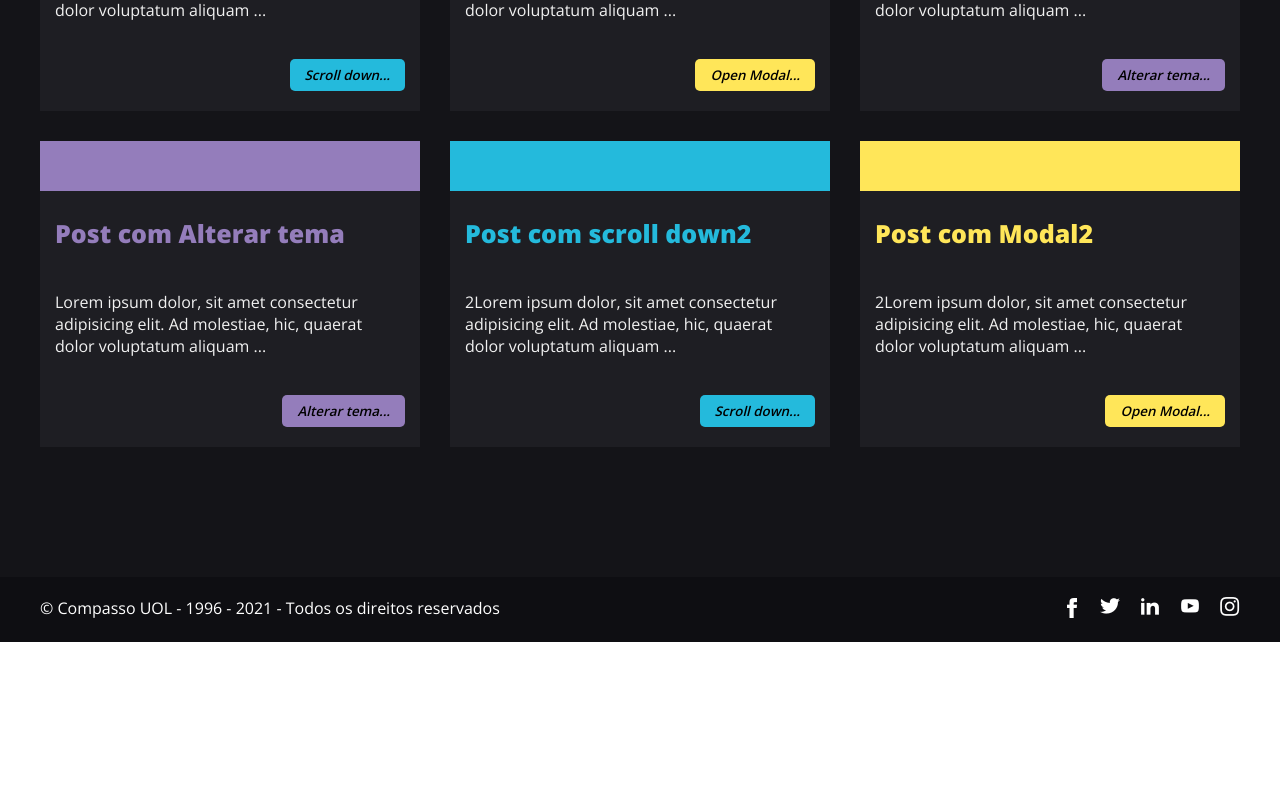
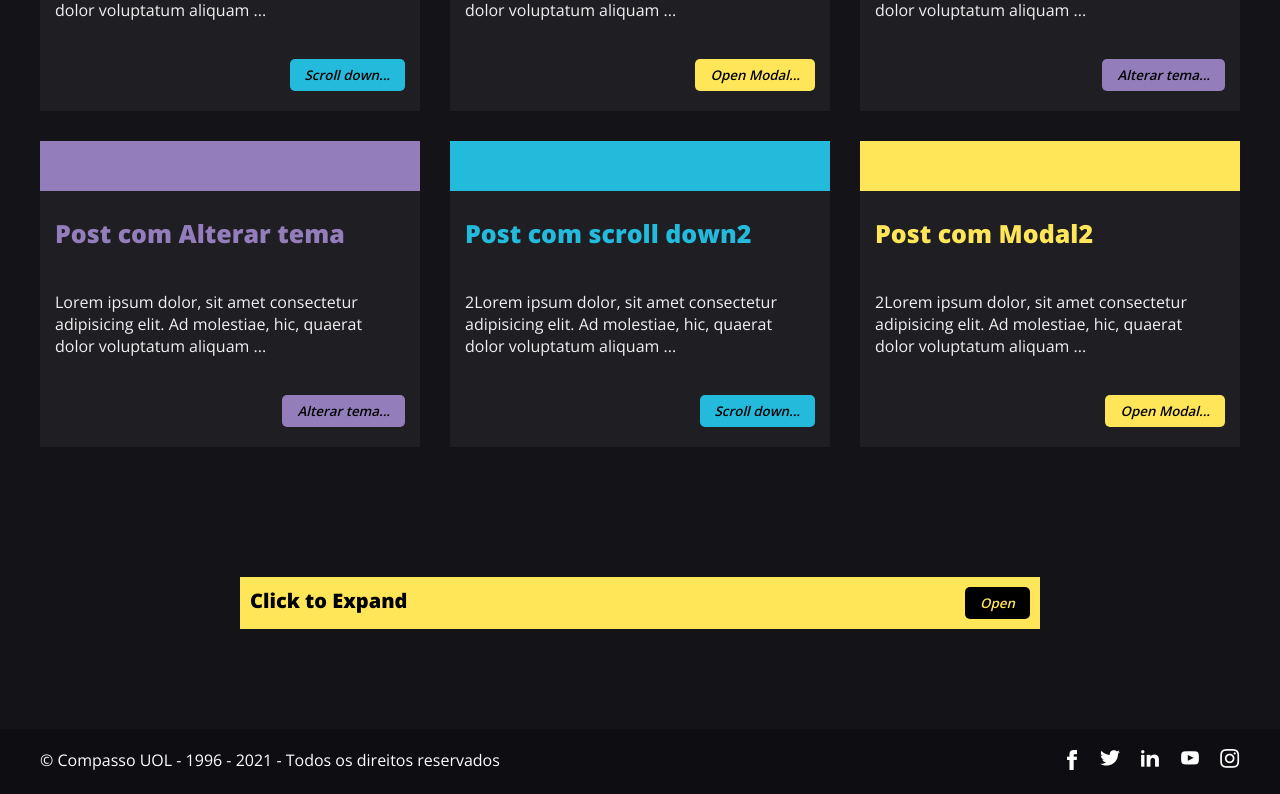
Before and after one commit to T14g/desafio-react, a React (Create React App) app: page / in a window 1280 px wide. Shown: the part 778-1572 px from the top of the page. Before the commit the page ends 1420 px from the top, so only its background shows below. Built offline with nearby package versions, Linux system fonts and the light colour scheme.

Commit message:
React accordion with useState

```diff
--- a/src/App.js
+++ b/src/App.js
@@ -8,6 +8,7 @@ import PostGrid from './components/post-grid/post-grid.component';
 import Footer from './components/footer/footer.component';
 import Modal from './components/modal/modal.component';
 import Sidebar from './components/sidebar/sidebar.component';
+import ExpandableItem from './components/expandable-item/expandable-item.component';
 
 const App = () => {
 
@@ -58,6 +59,8 @@ const App = () => {
 
         <PostGrid actions={actions} />
 
+        <ExpandableItem />
+
         <Footer />
 
       </Container>
--- /dev/null
+++ b/src/components/expandable-item/expandable-item.component.jsx
@@ -0,0 +1,27 @@
+import React, { useState } from 'react';
+import { ExpandableStyles, ExpandableItemHeader, ActionButton, ExpandableItemContent, ExpandableItemHeaderTitle } from './expandable-item.styles';
+
+const ExpandableItem = () => {
+
+    const [expanded, setExpanded] = useState(false);
+
+    return (
+        <ExpandableStyles>
+            <ExpandableItemHeader>
+                <ExpandableItemHeaderTitle>
+                    Click to Expand
+                </ExpandableItemHeaderTitle>
+                <ActionButton onClick={() => setExpanded(!expanded)}>
+                    {expanded ? 'Close' : 'Open'}
+                </ActionButton>
+            </ExpandableItemHeader>
+
+            <ExpandableItemContent className={expanded && 'expanded'}>
+                Lorem ipsum dolor sit amet consectetur adipisicing elit. Recusandae dolore dolorum temporibus tenetur adipisci blanditiis rerum obcaecati hic corrupti nihil, quis deleniti nostrum ea esse, quibusdam mollitia? Voluptate, fugiat consectetur.
+            </ExpandableItemContent>
+        </ExpandableStyles>
+
+    );
+}
+
+export default ExpandableItem;
--- /dev/null
+++ b/src/components/expandable-item/expandable-item.styles.jsx
@@ -0,0 +1,50 @@
+import styled from 'styled-components';
+
+export const ExpandableStyles = styled.div`
+    max-width: 800px;
+    margin: 0 auto 100px;
+`;
+
+export const ExpandableItemHeaderTitle = styled.div`
+    color : #000;
+    font-size: 20px;
+    font-weight: 800;
+    font-family: 'Open Sans', sans-serif;
+`;
+
+export const ExpandableItemHeader = styled.div`
+    background: #ffe659;
+    color : #000;
+    padding: 10px;
+    display: flex;
+    justify-content: space-between;
+`;
+
+export const ExpandableItemContent = styled.div`
+    height: 0;
+    overflow: hidden;
+    transition: 1s;
+    background: #1E1E23;
+
+    &.expanded{
+        height: 120px;
+    }
+`;
+
+export const ActionButton = styled.button`
+    background: #000;
+    color : #ffe659;
+    font-family: 'Open Sans', sans-serif;
+    display: block;
+    border: none;
+    padding: 7px 15px;
+    border-radius: 5px;
+    text-align: center;
+    font-weight: 600;
+    font-style: italic;
+
+    &:hover{
+        cursor: pointer;
+        opacity: 0.8;
+    }
+`;
```
